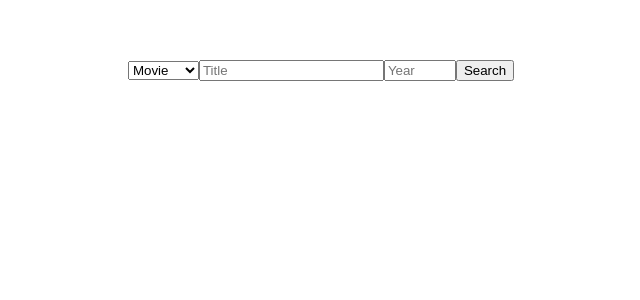
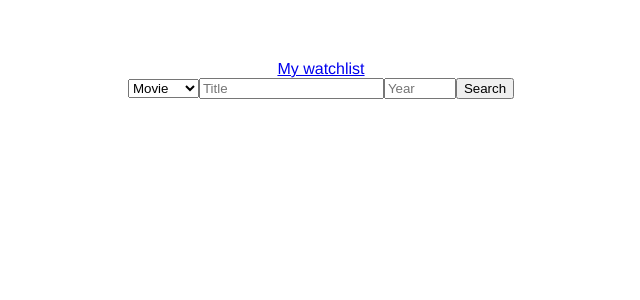
Before and after one commit to sasagema/vue-workshop, a Vue app: page / in a window 1280 px wide. Shown: the top 300 px of the page, without its empty margins (319-959 px from the left). Built offline with nearby package versions, Linux system fonts and the light colour scheme; the HTML template or start-up script is replaced by a standard one.

Commit message:
Add Vue router

```diff
--- a/src/App.vue
+++ b/src/App.vue
@@ -1,17 +1,16 @@
 <template>
   <div id="app">
-    <movies/>
+    <router-link to="/watchlist"> My watchlist</router-link>
+    <router-view/>
   </div>
 </template>
 
 <script>
-import Movies from './containers/Movies.vue'
 
 
 export default {
   name: 'app',
   components: {
-    Movies
   }
 }
 </script>
--- /dev/null
+++ b/src/components/NotFound.vue
@@ -0,0 +1,10 @@
+<template>
+    <div>
+        <h1> 404 Not Found </h1>
+    </div>
+</template>
+<script>
+export default {
+   name: "NotFound"
+}
+</script>
```
Also changed, not shown: src/main.js (+25 -2 lines), 1 other file (tests, documents, lock files or other folders).
